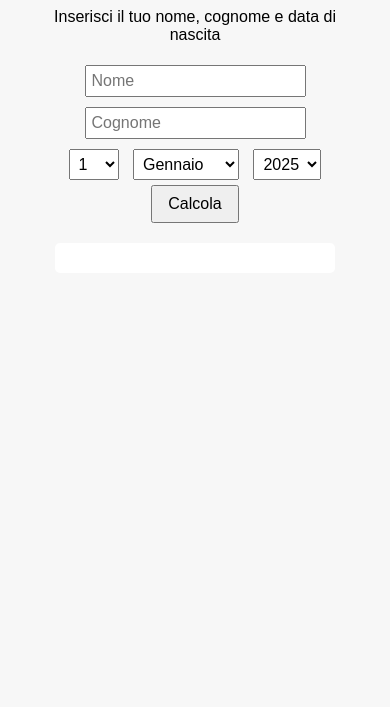
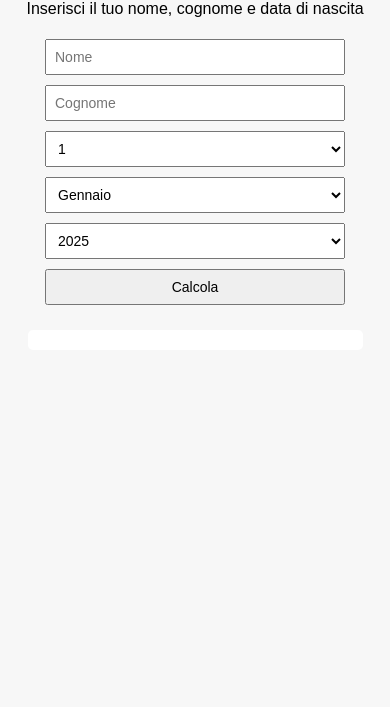
Before and after one commit to eugeniobertuzzo5-netizen/prova, a plain HTML site: page index.html in a window 390 px wide. Shown: the part 137-844 px from the top of the page. Drawn offline with Linux system fonts and the light colour scheme.

Commit message:
Update index.html

```diff
--- a/index.html
+++ b/index.html
@@ -2,6 +2,7 @@
 <html lang="it">
 <head>
 <meta charset="UTF-8">
+<meta name="viewport" content="width=device-width, initial-scale=1.0">
 <title>Calcolatore Numerologico</title>
 <style>
     body {
@@ -9,16 +10,18 @@
         background: #f7f7f7;
         text-align: center;
         padding: 20px;
+        margin: 0;
     }
     h1 { color: #333; }
-    input, select {
-        padding: 5px;
-        margin: 5px;
+    input, select, button {
+        padding: 10px;
+        margin: 5px 0;
         font-size: 16px;
+        width: 90%;
+        max-width: 300px;
+        box-sizing: border-box;
     }
     button {
-        padding: 8px 15px;
-        font-size: 16px;
         cursor: pointer;
     }
     .output {
@@ -29,6 +32,18 @@
         display: inline-block;
         text-align: left;
         min-width: 250px;
+        width: 90%;
+        max-width: 350px;
+    }
+    @media (max-width: 400px) {
+        input, select, button {
+            font-size: 14px;
+            padding: 8px;
+        }
+        .output {
+            padding: 10px;
+            font-size: 14px;
+        }
     }
 </style>
 </head>
```
